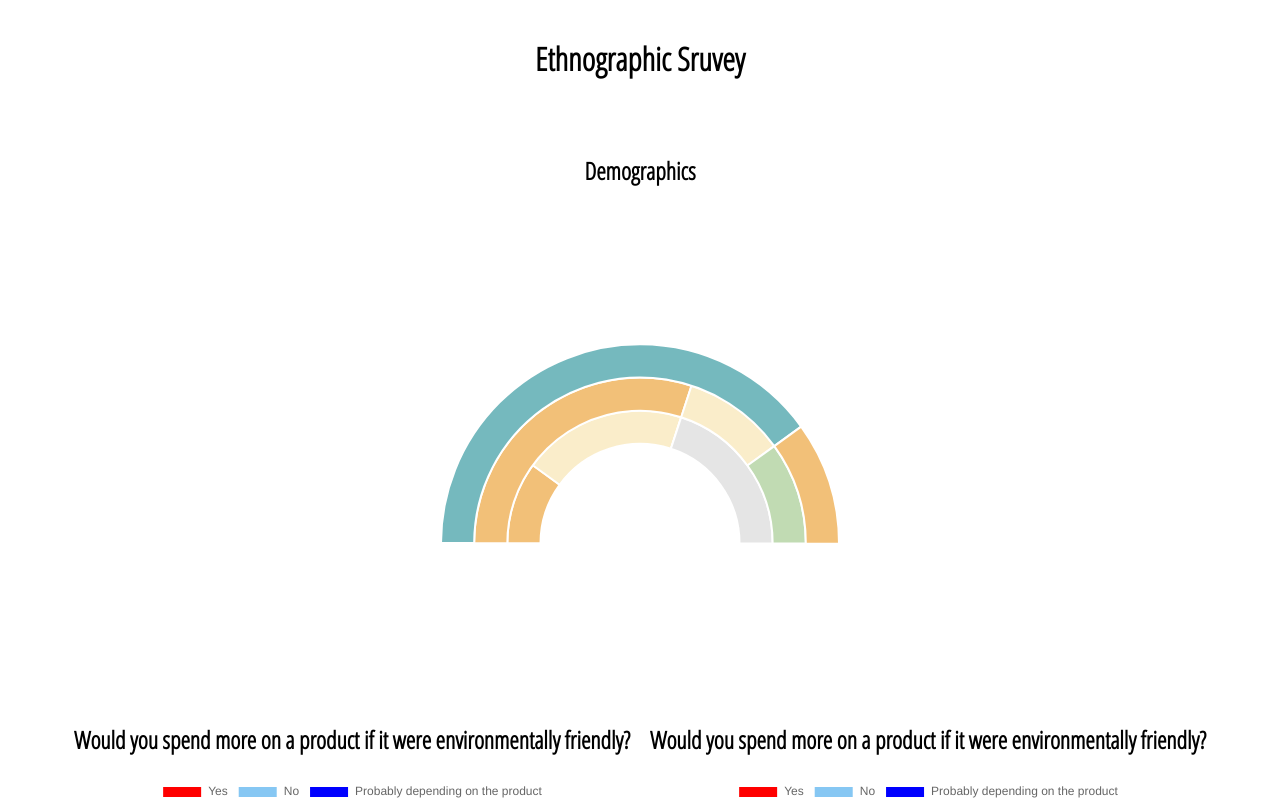
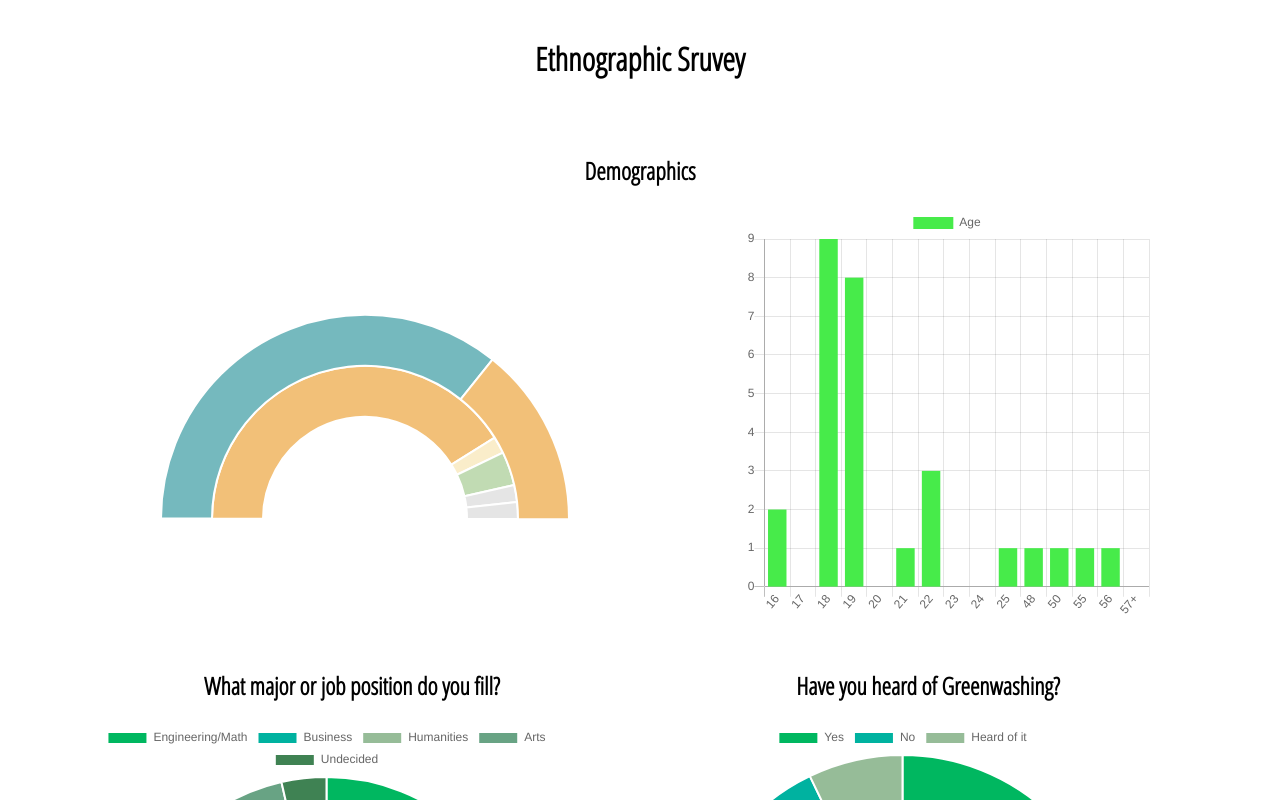
Before and after one commit to ColinMcNeil/greenwashing, a Nuxt app: page /data in a window 1280 px wide. Built offline with nearby package versions, Linux system fonts and the light colour scheme.

Commit message:
Add data

```diff
--- /dev/null
+++ b/components/VBarChart.vue
@@ -0,0 +1,11 @@
+<script>
+import { Bar } from 'vue-chartjs'
+
+export default {
+  extends: Bar,
+  props: ['data', 'options'],
+  mounted() {
+    this.renderChart(this.data, this.options)
+  }
+}
+</script>
--- a/pages/data.vue
+++ b/pages/data.vue
@@ -3,26 +3,20 @@
   <h1>Ethnographic Sruvey</h1>
   <div class="chart demographics">
     <h2>Demographics</h2>
-    <v-donut-chart class="chartI demographics" :data="{
+    <v-donut-chart class="chartI location" :data="{
       datasets: [
       {
-          data: [4, 1],
+          data: [20, 8],
           backgroundColor: ['#75b9be','#f2c078'],
           labels: ['Male', 'Female'],
           label: 'Gender'
       },
       {
-          data: [3, 1, 1],
+          data: [23, 1, 2, 1, 1],
           backgroundColor: ['#f2c078','#faedca', '#c1dbb3'],
-          labels: ['CT', 'TA', 'MO'],
+          labels: ['CT', 'Texas', 'Midwest', 'New York', 'Puerto Rico'],
           label: 'Location'
-      },
-      {
-          data: [1, 2, 0, 2],
-          backgroundColor: ['#f2c078','#faedca', '#c1dbb3'],
-          labels: ['<18', '18-25', '25-39', '40+'],
-          label: 'Age'
-      },
+      }
       ],
     }"
     :options="{
@@ -37,35 +31,163 @@
         }
     }
   }"/>
+  <v-bar-chart class="chartI age" :data="{
+      datasets: [
+      {
+          data: [2, 0, 9, 8, 0, 1, 3, 0, 0, 1, 1, 1, 1 ,1, 0],
+          backgroundColor: '#47eb4a',
+          label: 'Age',
+          lineTension: 0.1
+      }
+      ],
+      labels: [16, 17, 18, 19, 20, 21, 22, 23, 24, 25, 48, 50, 55, 56, '57+'],
+    }"/>
   </div>
 
   <div class="chart">
-    <h2>Would you spend more on a product if it were environmentally friendly?</h2>
-    <v-donut-chart :data="{
+    <h2>What major or job position do you fill?</h2>
+    <v-donut-chart class="chartI" :data="{
       datasets: [{
-          data: [1, 1, 1, 1],
+          data: [14, 6, 4, 3, 1],
+          backgroundColor: greens
+      }],
+      labels: [
+          'Engineering/Math',
+          'Business',
+          'Humanities',
+          'Arts',
+          'Undecided'
+      ],
+    }"/>
+  </div>
+  <div class="chart">
+    <h2>Have you heard of Greenwashing?</h2>
+    <v-donut-chart class="chartI" :data="{
+      datasets: [{
+          data: [8, 18, 2],
+          backgroundColor: greens
+      }],
+      labels: [
+          'Yes',
+          'No',
+          'Heard of it',
+      ],
+
+    }"/>
+    <h5>Out of our results, 6 people responded that it is a method of cleaning.</h5>
+  </div>
+  <div class="chart">
+    <h2>What makes a product natural according to the FDA?</h2>
+    <v-bar-chart class="chartI" :data="{
+      datasets: [{
+          data: [6, 6, 4, 6, 6],
+          backgroundColor: greens[3],
+          label: 'Response'
+      }],
+      labels: [
+          '30% Natural Ingredients',
+          '90% Natural Ingredients',
+          '100% Natural Ingredients',
+          'Not Sure',
+          'Nothing'
+      ],
+    }" :options="{
+        scales: {
+            yAxes: [{
+                ticks: {
+                    beginAtZero: true
+                }
+            }]
+        }
+  }"/>
+  </div>
+  <div class="chart">
+    <h2>Can you explain what makes a product natural/green?</h2>
+    <v-donut-chart class="chartI" :data="{
+      datasets: [{
+          data: [13, 10, 1, 2, 2],
+          backgroundColor: greens
+      }],
+      labels: [
+          'Contains all natural or green ingredients. Not man made.',
+          'Contains no industrialized chemicals.',
+          'Contains only organic material.',
+          'If it looks natural to me.',
+          'All Natural is an impossible label to use, and is unrelated to eco-friendliness.'
+      ],
+    }"/>
+  </div>
+  <div class="chart">
+    <h2>Do you think all natural food is better for the environment?</h2>
+    <v-donut-chart class="chartI" :data="{
+      datasets: [{
+          data: [13, 12, 3],
+          backgroundColor: greens
+      }],
+      labels: [
+          'Yes',
+          'No',
+          'Depends on the product'
+      ],
+    }"/>
+  </div>
+  <div class="chart">
+    <h2>Why are people inclined to by more eco or natural products?</h2>
+    <v-donut-chart class="chartI" :data="{
+      datasets: [{
+          data: [10, 9, 5, 4],
+          backgroundColor: greens
+      }],
+      labels: [
+          'They feel better about themselves.',
+          `They assume it's healthier.`,
+          'They care about the environment.',
+          'They have been mislead by marketing to do it.'
+      ],
+    }"/>
+  </div>
+  <div class="chart">
+    <h2>Would pick a product if it were environmentally friendly at the same cost?</h2>
+    <v-donut-chart class="chartI" :data="{
+      datasets: [{
+          data: [20, 3, 5],
           backgroundColor: ['#F00','#86c7f3', '#00F']
       }],
       labels: [
           'Yes',
           'No',
-          'Probably depending on the product',
-          'I would if I knew for sure it was'
+          'Only if I know for sure',
       ],
     }"/>
   </div>
   <div class="chart">
     <h2>Would you spend more on a product if it were environmentally friendly?</h2>
-    <v-donut-chart :data="{
+    <v-donut-chart class="chartI" :data="{
       datasets: [{
-          data: [1, 1, 1, 1],
+          data: [14, 8, 6],
           backgroundColor: ['#F00','#86c7f3', '#00F']
       }],
       labels: [
           'Yes',
           'No',
-          'Probably depending on the product',
-          'I would if I knew for sure it was'
+          'Depends on the product'
+      ],
+    }"/>
+  </div>
+  <div class="chart">
+    <h2>Are you less likely to believe a product is all natural
+      when told so by a big name corporation, say Coca-Cola, vs a small
+      family owned business?
+    </h2>
+    <v-donut-chart class="chartI" :data="{
+      datasets: [{
+          data: [2, 5, 1],
+          backgroundColor: ['#F00','#86c7f3', '#00F']
+      }],
+      labels: [
+          'Yes',
+          'No',
+          'MORE inclined to believe them'
       ],
     }"/>
   </div>
@@ -74,12 +196,18 @@
 <script>
 import VDonutChart from '~/components/VDonutChart.vue'
 import VLineChart from '~/components/VLineChart.vue'
+import VBarChart from '~/components/VBarChart.vue'
 
 export default {
   components: {
     VDonutChart,
-    VLineChart
-  }
+    VLineChart,
+    VBarChart
+  },
+  data: ()=>({
+    blues: ['#1d70a2','#2892d7', '#1b4353', '#6daedb', '#173753'],
+    greens: ['#00b760','#00b2a0', '#96bc98', '#68a384', '#3f8253']
+    })
 }
 </script>
 <style lang="scss" scoped>
@@ -95,20 +223,30 @@ export default {
     * {
       flex-basis: 45%;
     }
-    h1, h2 {
+    h1, h2, h5 {
       flex-basis: 100%;
       text-align: center;
     }
+    .chartI {
+      flex-basis: 80%;
+      width: 80%;
+      max-width: 600px;
+      min-width: 300px;
+      margin-left: 2em;
+    }
     .demographics{
       flex-basis: 80%;
+      max-width: 80%;
       padding: 2em;
       display: flex;
-      justify-content: center;
+      justify-content: space-between;
       align-items: center;
-      flex-direction: column;
+      flex-wrap: wrap;
+      .chartI {
+        flex: 0 2 40%;
+        min-width: 250px;
+      }
     }
-    .chartI {
-      flex-basis: 100%;
-    }
+
   }
 </style>
```
